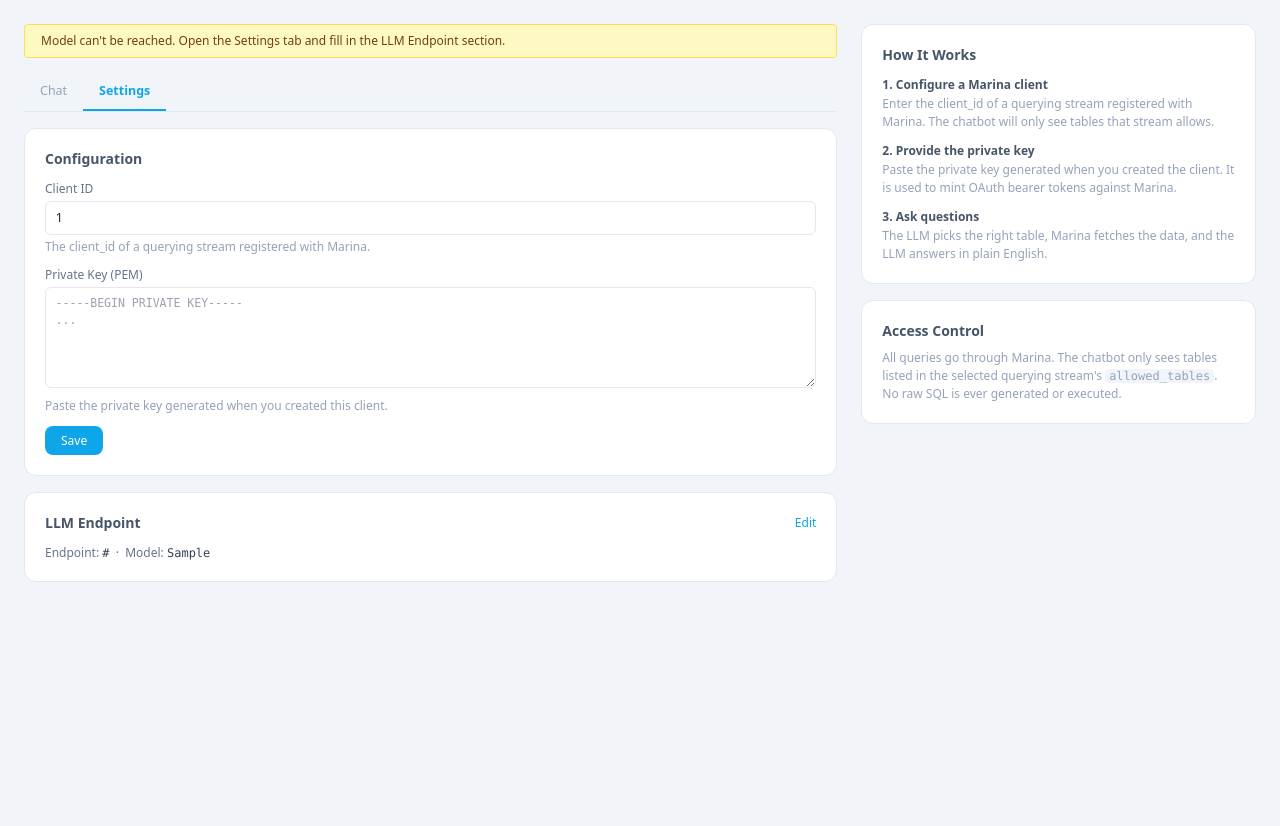
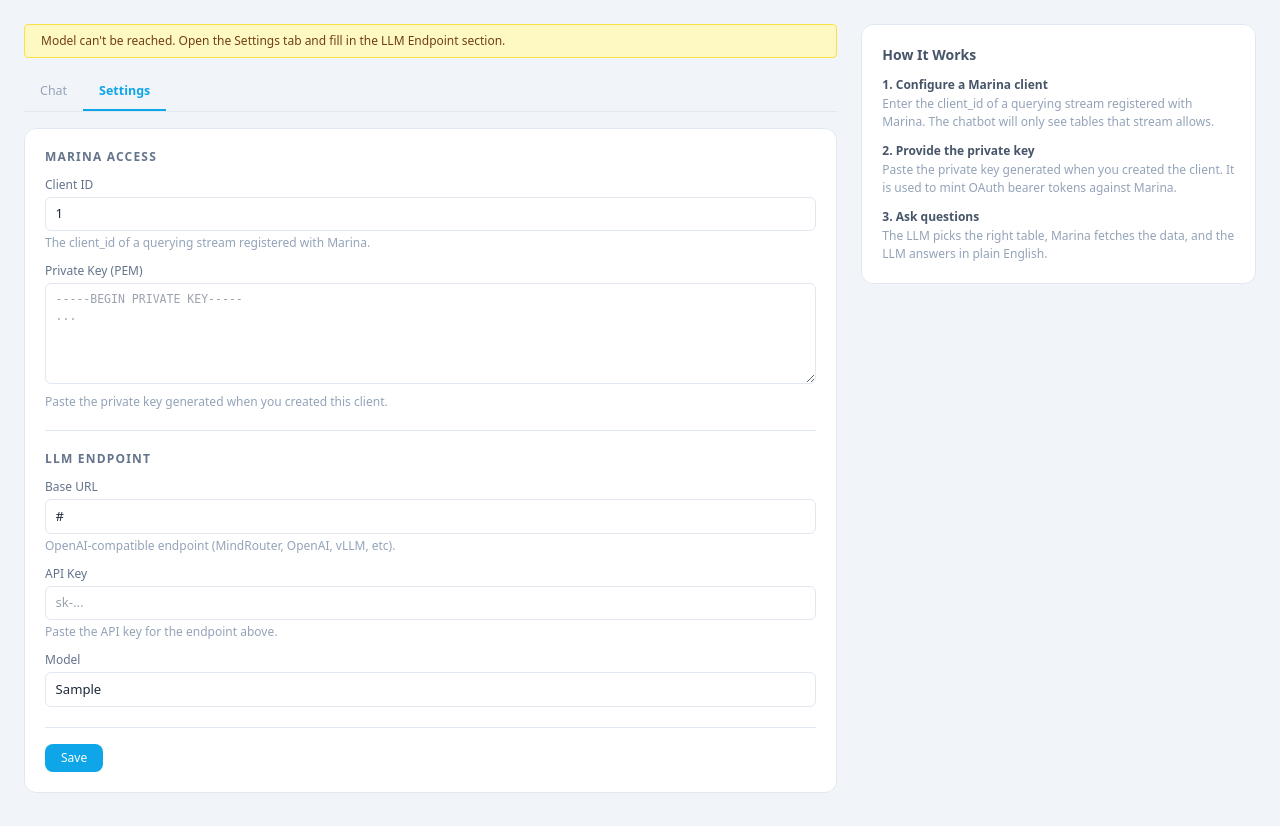
Before and after one commit to AI4RA/lakehouse-insight, a FastAPI app: template insight/templates/insight.html in a window 1280 px wide. Shown: the part 45-871 px from the top of the page. Run offline with FastAPI, Linux system fonts and the light colour scheme; the template is opened without the code that fills it: most values are stand-ins (such as "Sample title", 1, 10 or a date in 2020); some libraries are stand-ins or nearby versions.

Commit message:
Insight UI consolidation pass
- Merge Marina Access + LLM Endpoint into a single Configuration card on
  the Settings tab. One Save button posts to both /config and /llm-config
  in parallel.
- Replace toggle/edit/cancel UX with always-visible fields. Empty fields
  preserve previously stored values, so partial saves work cleanly.
- Combine the right-pane Chat History + Available Resources cards into
  one card with three tabs: History, Tables, Files.
- Drop the standalone Access Control card; How It Works step 1 already
  conveys the same point.
- Remove dead switchResourceTab helper; replaced by switchSideTab.

```diff
--- a/insight/templates/insight.html
+++ b/insight/templates/insight.html
@@ -55,71 +55,40 @@
       </button>
     </div>
 
-    <!-- Settings panel (Marina client + LLM endpoint) -->
+    <!-- Settings panel: Marina Access + LLM Endpoint in one card -->
     <div id="panel-settings" class="flex flex-col gap-4" style="flex:1;min-height:0;overflow-y:auto">
+    <div class="card p-5">
+      <div class="flex flex-col gap-5">
 
-    <!-- Config form (always visible, collapsible when configured) -->
-    <div class="card p-5" id="config-card">
-      <div class="flex items-center justify-between mb-3">
-        <h2 class="text-sm font-semibold text-slate-600">Configuration</h2>
-        {% if is_configured %}
-        <button class="text-xs" style="color:var(--accent);background:none;border:none;cursor:pointer" onclick="toggleConfig()">
-          <span id="config-toggle-label">Edit</span>
-        </button>
-        {% endif %}
-      </div>
-
-      <div id="config-form" {% if is_configured %}style="display:none"{% endif %}>
+        <!-- Marina Access -->
+        <div>
+          <h3 class="text-xs font-semibold uppercase tracking-widest text-slate-500 mb-3">Marina Access</h3>
           <div class="flex flex-col gap-3">
             <div>
               <label class="text-xs text-slate-500 font-medium block mb-1">Client ID</label>
-            <input
-              type="text"
-              id="config-client-id"
+              <input type="text" id="config-client-id"
                 placeholder="e.g. insight"
                 value="{{ saved_client_id or '' }}"
-              style="width:100%;font-size:0.82rem;padding:0.4rem 0.6rem;border:1px solid var(--border);border-radius:0.375rem"
-            >
-            <div class="text-xs text-slate-400 mt-1">
-              The client_id of a querying stream registered with Marina.
-            </div>
+                style="width:100%;font-size:0.82rem;padding:0.4rem 0.6rem;border:1px solid var(--border);border-radius:0.375rem">
+              <div class="text-xs text-slate-400 mt-1">The client_id of a querying stream registered with Marina.</div>
             </div>
             <div>
               <label class="text-xs text-slate-500 font-medium block mb-1">Private Key (PEM)</label>
-            <textarea
-              id="config-private-key"
-              rows="5"
-              placeholder="-----BEGIN PRIVATE KEY-----&#10;..."
-              style="width:100%;font-size:0.72rem;font-family:monospace;padding:0.4rem 0.6rem;border:1px solid var(--border);border-radius:0.375rem;resize:vertical"
-            ></textarea>
+              <textarea id="config-private-key" rows="5"
+                placeholder="{% if is_configured %}(saved -- leave blank to keep){% else %}-----BEGIN PRIVATE KEY-----&#10;...{% endif %}"
+                style="width:100%;font-size:0.72rem;font-family:monospace;padding:0.4rem 0.6rem;border:1px solid var(--border);border-radius:0.375rem;resize:vertical"></textarea>
               <div class="text-xs text-slate-400 mt-1">
-              Paste the private key generated when you created this client.
+                {% if is_configured %}A key is already saved. Leave blank to keep, or paste a new one to replace.{% else %}Paste the private key generated when you created this client.{% endif %}
               </div>
-          </div>
-          <div class="flex items-center gap-3">
-            <button class="btn-cyan text-xs" onclick="saveConfig()">Save</button>
-            <span id="config-status" class="text-xs text-slate-400" style="display:none"></span>
             </div>
           </div>
         </div>
 
-      {% if is_configured %}
-      <div id="config-summary" class="text-xs text-slate-500">
-        Client: <span class="font-mono text-slate-700">{{ saved_client_id }}</span>
-        &nbsp;&middot;&nbsp; Key saved
-      </div>
-      {% endif %}
-    </div>
+        <hr style="border:none;border-top:1px solid var(--border);margin:0">
 
-    <!-- LLM endpoint config -->
-    <div class="card p-5" id="llm-card">
-      <div class="flex items-center justify-between mb-3">
-        <h2 class="text-sm font-semibold text-slate-600">LLM Endpoint</h2>
-        <button class="text-xs" style="color:var(--accent);background:none;border:none;cursor:pointer" onclick="toggleLlm()">
-          <span id="llm-toggle-label">Edit</span>
-        </button>
-      </div>
-      <div id="llm-form" style="display:{% if llm_base_url %}none{% else %}block{% endif %}">
+        <!-- LLM Endpoint -->
+        <div>
+          <h3 class="text-xs font-semibold uppercase tracking-widest text-slate-500 mb-3">LLM Endpoint</h3>
           <div class="flex flex-col gap-3">
             <div>
               <label class="text-xs text-slate-500 font-medium block mb-1">Base URL</label>
@@ -136,7 +105,7 @@
                 autocomplete="off"
                 style="width:100%;font-size:0.82rem;padding:0.4rem 0.6rem;border:1px solid var(--border);border-radius:0.375rem">
               <div class="text-xs text-slate-400 mt-1">
-              {% if llm_api_key_set %}A key is already saved. Leave blank to keep it, or paste a new one to replace.{% else %}Paste the API key for the endpoint above.{% endif %}
+                {% if llm_api_key_set %}A key is already saved. Leave blank to keep, or paste a new one to replace.{% else %}Paste the API key for the endpoint above.{% endif %}
               </div>
             </div>
             <div>
@@ -146,19 +115,16 @@
                 value="{{ llm_model or '' }}"
                 style="width:100%;font-size:0.82rem;padding:0.4rem 0.6rem;border:1px solid var(--border);border-radius:0.375rem">
             </div>
-          <div class="flex items-center gap-3">
-            <button class="btn-cyan text-xs" onclick="saveLlmConfig()">Save</button>
-            <span id="llm-status-msg" class="text-xs text-slate-400" style="display:none"></span>
+          </div>
+        </div>
+
+        <!-- Single save button for the whole tab -->
+        <div class="flex items-center gap-3" style="border-top:1px solid var(--border);padding-top:1rem">
+          <button class="btn-cyan text-xs" onclick="saveAllSettings()">Save</button>
+          <span id="settings-status" class="text-xs text-slate-400" style="display:none"></span>
         </div>
       </div>
     </div>
-      <div id="llm-summary" class="text-xs text-slate-500" style="display:{% if llm_base_url %}block{% else %}none{% endif %}">
-        Endpoint: <span class="font-mono text-slate-700">{{ llm_base_url or '(not set)' }}</span>
-        &nbsp;&middot;&nbsp; Model: <span class="font-mono text-slate-700">{{ llm_model or '(not set)' }}</span>
-        {% if llm_api_key_set %}&nbsp;&middot;&nbsp; Key saved{% endif %}
-      </div>
-    </div>
-
     </div><!-- /panel-settings -->
 
     <!-- Chat panel -->
@@ -227,40 +193,41 @@
       </div>
     </div>
 
-    <div class="card p-5">
-      <h2 class="text-sm font-semibold text-slate-600 mb-2">Access Control</h2>
-      <div class="text-xs text-slate-400" style="line-height:1.5">
-        All queries go through Marina. The chatbot only sees tables listed in the
-        selected querying stream's <code class="text-xs font-mono bg-slate-100 px-1 rounded">allowed_tables</code>.
-        No raw SQL is ever generated or executed.
-      </div>
+    {% if is_configured %}
+    <!-- Combined History + Resources card with side-by-side tabs -->
+    <div class="card p-5" id="side-card" style="flex:1;min-height:240px;display:flex;flex-direction:column;overflow:hidden">
+      <div style="display:flex;gap:0;border-bottom:1px solid var(--border);margin-bottom:0.5rem">
+        <button id="side-tab-history" onclick="switchSideTab('history')"
+          style="font-size:0.78rem;padding:0.4rem 0.85rem;border:none;background:none;cursor:pointer;border-bottom:2px solid var(--accent);color:var(--accent);font-weight:600">
+          Chat History
+        </button>
+        <button id="side-tab-tables" onclick="switchSideTab('tables')"
+          style="font-size:0.78rem;padding:0.4rem 0.85rem;border:none;background:none;cursor:pointer;border-bottom:2px solid transparent;color:#94a3b8;font-weight:500">
+          Tables
+        </button>
+        <button id="side-tab-files" onclick="switchSideTab('files')"
+          style="font-size:0.78rem;padding:0.4rem 0.85rem;border:none;background:none;cursor:pointer;border-bottom:2px solid transparent;color:#94a3b8;font-weight:500">
+          Files
+        </button>
       </div>
 
-    {% if is_configured %}
-    <div class="card p-5">
-      <h2 class="text-sm font-semibold text-slate-600 mb-2">Chat History</h2>
+      <!-- History panel -->
+      <div id="side-panel-history" style="flex:1;min-height:0;overflow-y:auto">
         <div id="history-empty" class="text-xs text-slate-400">No past conversations yet.</div>
         <div id="history-list"></div>
       </div>
 
-    <div class="card p-5" id="tables-card" style="flex:1;min-height:180px;display:flex;flex-direction:column;overflow:hidden">
-      <h2 class="text-sm font-semibold text-slate-600 mb-2">Available Resources</h2>
-      <div id="resources-loading" class="text-xs text-slate-400">Loading...</div>
-      <div id="resources-tabs" style="display:none;flex-direction:column;flex:1;min-height:0;overflow:hidden">
-        <div style="display:flex;gap:0;border-bottom:1px solid var(--border);margin-bottom:0.4rem">
-          <button id="tab-tables" onclick="switchResourceTab('tables')"
-            style="font-size:0.72rem;padding:0.3rem 0.75rem;border:none;background:none;cursor:pointer;border-bottom:2px solid var(--accent);color:var(--accent);font-weight:600">
-            Tables
-          </button>
-          <button id="tab-files" onclick="switchResourceTab('files')"
-            style="font-size:0.72rem;padding:0.3rem 0.75rem;border:none;background:none;cursor:pointer;border-bottom:2px solid transparent;color:#94a3b8">
-            Files
-          </button>
+      <!-- Tables / Files panels (driven by /tables fetch) -->
+      <div id="side-panel-tables" style="display:none;flex:1;min-height:0;flex-direction:column;overflow:hidden">
+        <div id="resources-tables-loading" class="text-xs text-slate-400">Loading...</div>
+        <div id="resources-tables-list" style="display:none;flex-direction:column;gap:0.15rem;overflow-y:auto;flex:1"></div>
+        <div id="resources-tables-empty" style="display:none" class="text-xs text-slate-400">No tables allowed for this client.</div>
       </div>
-        <div id="resources-tables-list" style="display:flex;flex-direction:column;gap:0.15rem;overflow-y:auto;flex:1"></div>
+      <div id="side-panel-files" style="display:none;flex:1;min-height:0;flex-direction:column;overflow:hidden">
+        <div id="resources-files-loading" class="text-xs text-slate-400">Loading...</div>
         <div id="resources-files-list" style="display:none;flex-direction:column;gap:0.15rem;overflow-y:auto;flex:1"></div>
+        <div id="resources-files-empty" style="display:none" class="text-xs text-slate-400">No files allowed for this client.</div>
       </div>
-      <div id="resources-empty" style="display:none" class="text-xs text-slate-400">No resources configured.</div>
     </div>
     {% endif %}
   </div>
@@ -479,50 +446,56 @@ if (_currentConv.messages.length) {
 renderHistorySidebar();
 
 (function loadAvailableResources() {
+  var tablesLoading = document.getElementById('resources-tables-loading');
+  var filesLoading = document.getElementById('resources-files-loading');
+  var tablesList = document.getElementById('resources-tables-list');
+  var filesList = document.getElementById('resources-files-list');
+  var tablesEmpty = document.getElementById('resources-tables-empty');
+  var filesEmpty = document.getElementById('resources-files-empty');
+
   fetch('./tables')
     .then(function(r) { return r.json(); })
     .then(function(data) {
-      var loading = document.getElementById('resources-loading');
-      var emptyEl = document.getElementById('resources-empty');
       if (data.error) {
-        if (loading) loading.textContent = data.error;
+        if (tablesLoading) tablesLoading.textContent = data.error;
+        if (filesLoading) filesLoading.textContent = data.error;
         return;
       }
-      if (loading) loading.style.display = 'none';
 
       var tables = data.tables || [];
       var files = data.files || [];
       _schemaCache = tables;
       _filesCache = files;
-
       resizeInsightGrid();
 
-      if (!tables.length && !files.length) {
-        if (emptyEl) emptyEl.style.display = '';
-        return;
-      }
-
-      var tabsEl = document.getElementById('resources-tabs');
-      if (tabsEl) tabsEl.style.display = 'flex';
-
-      // Update tab labels with counts
-      var tabTables = document.getElementById('tab-tables');
-      var tabFiles = document.getElementById('tab-files');
+      // Tab counts
+      var tabTables = document.getElementById('side-tab-tables');
+      var tabFiles = document.getElementById('side-tab-files');
       if (tabTables) tabTables.textContent = 'Tables' + (tables.length ? ' (' + tables.length + ')' : '');
       if (tabFiles) tabFiles.textContent = 'Files' + (files.length ? ' (' + files.length + ')' : '');
 
-      var tablesList = document.getElementById('resources-tables-list');
-      var filesList = document.getElementById('resources-files-list');
-
+      // Tables panel
+      if (tablesLoading) tablesLoading.style.display = 'none';
+      if (!tables.length) {
+        if (tablesEmpty) tablesEmpty.style.display = '';
+      } else if (tablesList) {
+        tablesList.style.display = 'flex';
         tables.forEach(function(t) {
           var cols = (t.columns || []);
           var item = document.createElement('div');
           item.style.cssText = 'padding:0.25rem 0;border-bottom:1px solid #f1f5f9;display:flex;align-items:center;justify-content:space-between';
           item.innerHTML = '<span class="text-xs" style="font-weight:500;color:#334155">' + escapeHtml(t.name) + '</span>'
             + '<span class="text-xs" style="color:#94a3b8">' + cols.length + ' col' + (cols.length !== 1 ? 's' : '') + '</span>';
-        if (tablesList) tablesList.appendChild(item);
+          tablesList.appendChild(item);
         });
+      }
 
+      // Files panel
+      if (filesLoading) filesLoading.style.display = 'none';
+      if (!files.length) {
+        if (filesEmpty) filesEmpty.style.display = '';
+      } else if (filesList) {
+        filesList.style.display = 'flex';
         files.forEach(function(f) {
           var ct = f.content_type || '';
           var readable = ct.indexOf('text/') === 0 || ct === 'application/json' || ct === 'application/xml';
@@ -533,14 +506,30 @@ renderHistorySidebar();
           item.style.cssText = 'padding:0.25rem 0;border-bottom:1px solid #f1f5f9' + (readable ? '' : ';opacity:0.6');
           item.innerHTML = '<span class="text-xs" style="font-weight:500;color:' + (readable ? '#334155' : '#94a3b8') + '">'
             + escapeHtml(f.filename) + badge + '</span>';
-        if (filesList) filesList.appendChild(item);
+          filesList.appendChild(item);
         });
+      }
     })
     .catch(function() {
-      var loading = document.getElementById('resources-loading');
-      if (loading) loading.textContent = 'Failed to load resources.';
+      if (tablesLoading) tablesLoading.textContent = 'Failed to load.';
+      if (filesLoading) filesLoading.textContent = 'Failed to load.';
     });
 })();
+
+function switchSideTab(name) {
+  var tabs = ['history', 'tables', 'files'];
+  tabs.forEach(function(t) {
+    var btn = document.getElementById('side-tab-' + t);
+    var panel = document.getElementById('side-panel-' + t);
+    var active = (t === name);
+    if (panel) panel.style.display = active ? (t === 'history' ? 'block' : 'flex') : 'none';
+    if (btn) {
+      btn.style.borderBottomColor = active ? 'var(--accent)' : 'transparent';
+      btn.style.color = active ? 'var(--accent)' : '#94a3b8';
+      btn.style.fontWeight = active ? '600' : '500';
+    }
+  });
+}
 {% endif %}
 
 (function checkLlmStatus() {
@@ -571,91 +560,47 @@ renderHistorySidebar();
     });
 })();
 
-function toggleConfig() {
-  var form = document.getElementById('config-form');
-  var summary = document.getElementById('config-summary');
-  var label = document.getElementById('config-toggle-label');
-  if (!form) return;
-  var showing = form.style.display !== 'none';
-  form.style.display = showing ? 'none' : '';
-  if (summary) summary.style.display = showing ? '' : 'none';
-  if (label) label.textContent = showing ? 'Edit' : 'Cancel';
-}
-
-function saveConfig() {
-  var clientId = (document.getElementById('config-client-id') || {}).value || '';
-  var privateKey = (document.getElementById('config-private-key') || {}).value || '';
-
-  // Empty fields are allowed: server keeps existing values for whichever
-  // field you leave blank.
-  showConfigStatus('Saving...', false);
-
-  var formData = new FormData();
-  formData.append('client_id', clientId);
-  formData.append('private_key', privateKey);
-
-  fetch('./config', { method: 'POST', body: formData })
-    .then(function(r) { return r.json(); })
-    .then(function(data) {
-      if (data.ok) {
-        window.location.reload();
-      } else {
-        showConfigStatus('Error: ' + (data.error || 'unknown'), true);
-      }
-    })
-    .catch(function(e) { showConfigStatus('Error: ' + e, true); });
-}
-
-function showConfigStatus(msg, isError) {
-  var el = document.getElementById('config-status');
+function showSettingsStatus(msg, isError) {
+  var el = document.getElementById('settings-status');
   if (!el) return;
   el.style.display = '';
   el.style.color = isError ? '#dc2626' : '#64748b';
   el.textContent = msg;
 }
 
-function toggleLlm() {
-  var form = document.getElementById('llm-form');
-  var summary = document.getElementById('llm-summary');
-  var label = document.getElementById('llm-toggle-label');
-  var showing = form.style.display !== 'none';
-  form.style.display = showing ? 'none' : 'block';
-  summary.style.display = showing ? 'block' : 'none';
-  if (label) label.textContent = showing ? 'Edit' : 'Cancel';
-}
-
-function showLlmStatus(msg, isError) {
-  var el = document.getElementById('llm-status-msg');
-  if (!el) return;
-  el.style.display = '';
-  el.style.color = isError ? '#dc2626' : '#64748b';
-  el.textContent = msg;
-}
-
-function saveLlmConfig() {
+function saveAllSettings() {
+  var clientId = (document.getElementById('config-client-id') || {}).value || '';
+  var privateKey = (document.getElementById('config-private-key') || {}).value || '';
   var baseUrl = (document.getElementById('llm-base-url') || {}).value || '';
   var apiKey = (document.getElementById('llm-api-key') || {}).value || '';
   var model = (document.getElementById('llm-model') || {}).value || '';
 
   // Empty fields are allowed: server keeps existing values for whichever
-  // fields you leave blank.
-  showLlmStatus('Saving...', false);
+  // fields you leave blank. Both endpoints get hit in parallel.
+  showSettingsStatus('Saving...', false);
 
-  var formData = new FormData();
-  formData.append('base_url', baseUrl);
-  formData.append('api_key', apiKey);
-  formData.append('model', model);
+  var fdConfig = new FormData();
+  fdConfig.append('client_id', clientId);
+  fdConfig.append('private_key', privateKey);
 
-  fetch('./llm-config', { method: 'POST', body: formData })
-    .then(function(r) { return r.json(); })
-    .then(function(data) {
-      if (data.ok) {
+  var fdLlm = new FormData();
+  fdLlm.append('base_url', baseUrl);
+  fdLlm.append('api_key', apiKey);
+  fdLlm.append('model', model);
+
+  Promise.all([
+    fetch('./config', { method: 'POST', body: fdConfig }).then(function(r) { return r.json(); }),
+    fetch('./llm-config', { method: 'POST', body: fdLlm }).then(function(r) { return r.json(); }),
+  ])
+    .then(function(results) {
+      var bad = results.filter(function(r) { return !r.ok; });
+      if (bad.length) {
+        showSettingsStatus('Error: ' + (bad[0].error || 'save failed'), true);
+        return;
+      }
       window.location.reload();
-      } else {
-        showLlmStatus('Error: ' + (data.error || 'unknown'), true);
-      }
     })
-    .catch(function(e) { showLlmStatus('Error: ' + e, true); });
+    .catch(function(e) { showSettingsStatus('Error: ' + e, true); });
 }
 
 function switchTab(name) {
@@ -1098,24 +1043,6 @@ async function submitQuestion() {
   }
 }
 
-function switchResourceTab(tab) {
-  var tablesList = document.getElementById('resources-tables-list');
-  var filesList = document.getElementById('resources-files-list');
-  var tabTables = document.getElementById('tab-tables');
-  var tabFiles = document.getElementById('tab-files');
-  if (tab === 'tables') {
-    if (tablesList) tablesList.style.display = 'flex';
-    if (filesList) filesList.style.display = 'none';
-    if (tabTables) { tabTables.style.borderBottomColor = 'var(--accent)'; tabTables.style.color = 'var(--accent)'; tabTables.style.fontWeight = '600'; }
-    if (tabFiles) { tabFiles.style.borderBottomColor = 'transparent'; tabFiles.style.color = '#94a3b8'; tabFiles.style.fontWeight = 'normal'; }
-  } else {
-    if (tablesList) tablesList.style.display = 'none';
-    if (filesList) filesList.style.display = 'flex';
-    if (tabFiles) { tabFiles.style.borderBottomColor = 'var(--accent)'; tabFiles.style.color = 'var(--accent)'; tabFiles.style.fontWeight = '600'; }
-    if (tabTables) { tabTables.style.borderBottomColor = 'transparent'; tabTables.style.color = '#94a3b8'; tabTables.style.fontWeight = 'normal'; }
-  }
-}
-
 function resizeInsightGrid() {
   var grid = document.getElementById('insight-grid');
   if (!grid) return;
```
Lines whose indentation alone changed are shown as unchanged.
